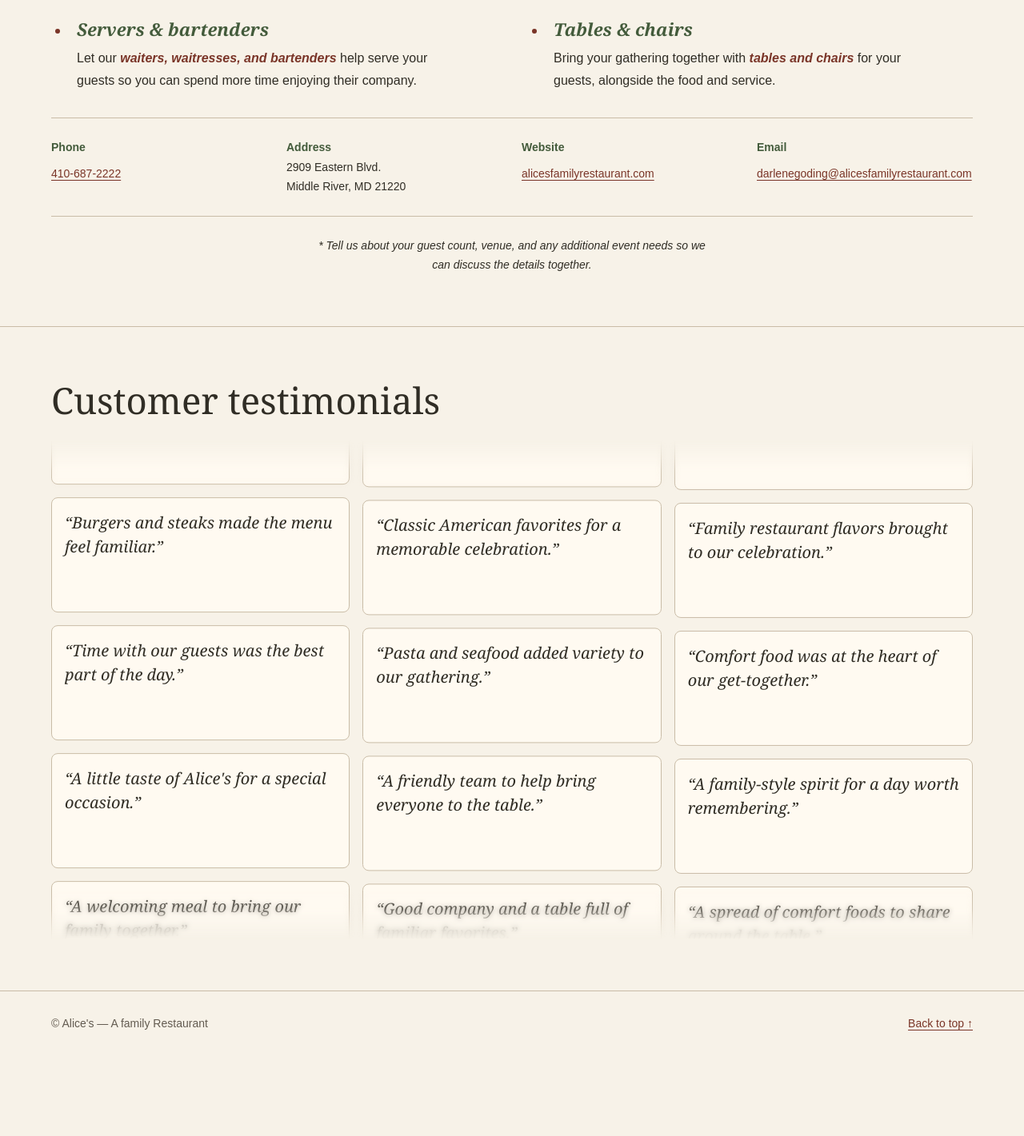
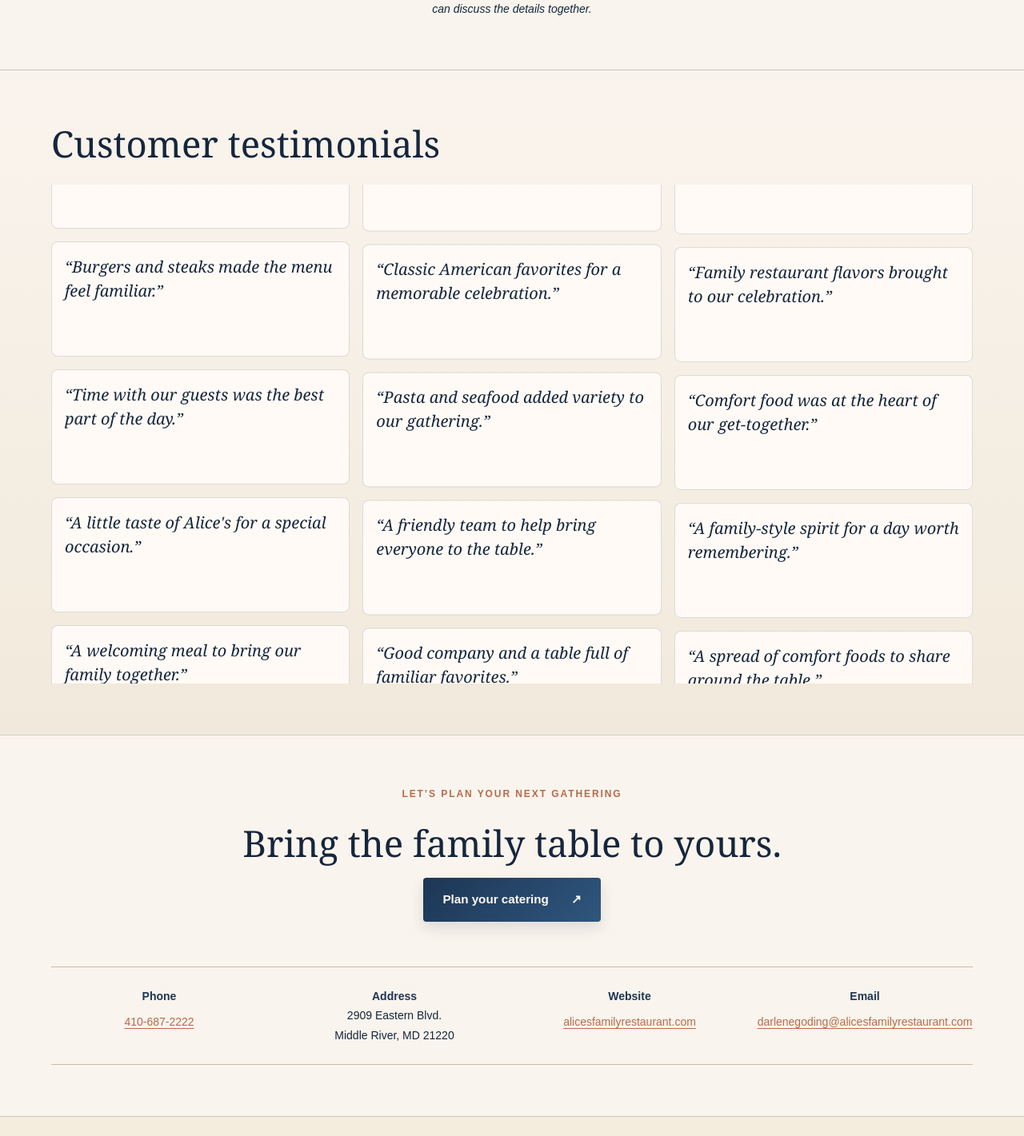
Before and after one commit to amber-goding/week-1-builld, a plain HTML site: page index.html in a window 1280 px wide. Shown: the part 1379-2800 px from the top of the page at 80% size. Before the commit the page ends 2699 px from the top, so only its background shows below. Drawn offline with Linux system fonts and the light colour scheme.

Commit message:
Added additional features & reorganized content.

```diff
--- a/index.html
+++ b/index.html
@@ -17,6 +17,7 @@
           <li><a href="#hero">Home</a></li>
           <li><a href="#services">Services</a></li>
           <li><a href="#testimonials">Testimonials</a></li>
+          <li><a class="nav-contact" href="#contact">Contact</a></li>
         </ul>
       </nav>
     </div>
@@ -28,30 +29,23 @@
           <p class="eyebrow">Family owned. Family operated.</p>
           <h1 id="hero-heading">Our family’s favorites.<br>Your next gathering.</h1>
           <p class="hero-description">Bring everyone together with catering from Alice's, our family-owned and operated restaurant serving American fare from burgers and steaks to pasta, seafood, fried comfort foods, and more.</p>
-          <a class="cta" href="tel:+14106872222">Plan your catering <span aria-hidden="true">↗</span></a>
-          <p class="contact-note">Call us at 410-687-2222.</p>
         </div>
         <div class="carousel" role="region" aria-roledescription="carousel" aria-label="American fare at Alice's">
           <div class="carousel-slides" aria-live="off">
             <figure class="carousel-slide" role="group" aria-roledescription="slide" aria-label="1 of 5">
               <img src="images/burger.jpg" alt="Burger" fetchpriority="high">
-              <figcaption>Burgers</figcaption>
             </figure>
             <figure class="carousel-slide" role="group" aria-roledescription="slide" aria-label="2 of 5" hidden>
               <img src="images/steak.webp" alt="Steak" decoding="async">
-              <figcaption>Steaks</figcaption>
             </figure>
             <figure class="carousel-slide" role="group" aria-roledescription="slide" aria-label="3 of 5" hidden>
               <img src="images/chicken-alfredo.webp" alt="Chicken Alfredo pasta" decoding="async">
-              <figcaption>Pasta</figcaption>
             </figure>
             <figure class="carousel-slide" role="group" aria-roledescription="slide" aria-label="4 of 5" hidden>
               <img src="images/crab-cakes.avif" alt="Crab cakes" decoding="async">
-              <figcaption>Seafood</figcaption>
             </figure>
             <figure class="carousel-slide" role="group" aria-roledescription="slide" aria-label="5 of 5" hidden>
               <img src="images/country-fried-steak.avif" alt="Country fried steak" decoding="async">
-              <figcaption>Comfort food favorites</figcaption>
             </figure>
           </div>
           <div class="carousel-controls" hidden>
@@ -64,11 +58,9 @@
           </div>
         </div>
       </div>
-      <p class="hero-signoff">From our family to your table.</p>
     </section>
     <section id="services" class="content-section" aria-labelledby="services-heading" tabindex="-1">
       <div class="section-content">
-        <p class="eyebrow">Catering &amp; family favorites</p>
         <h2 id="services-heading">Bring a little Alice's to the table.</h2>
         <ul class="services-list">
           <li><strong>Family owned &amp; operated</strong><span>Bring the flavors of our family restaurant to your next gathering with Alice's catering.</span></li>
@@ -78,12 +70,6 @@
           <li><strong>Servers &amp; bartenders</strong><span>Let our <b>waiters, waitresses, and bartenders</b> help serve your guests so you can spend more time enjoying their company.</span></li>
           <li><strong>Tables &amp; chairs</strong><span>Bring your gathering together with <b>tables and chairs</b> for your guests, alongside the food and service.</span></li>
         </ul>
-        <address class="services-contact">
-          <p><strong>Phone</strong><a href="tel:+14106872222">410-687-2222</a></p>
-          <p><strong>Address</strong>2909 Eastern Blvd.<br>Middle River, MD 21220</p>
-          <p><strong>Website</strong><a href="https://alicesfamilyrestaurant.com/">alicesfamilyrestaurant.com</a></p>
-          <p><strong>Email</strong><a href="mailto:darlenegoding@alicesfamilyrestaurant.com">darlenegoding@alicesfamilyrestaurant.com</a></p>
-        </address>
         <p class="services-note">* Tell us about your guest count, venue, and any additional event needs so we can discuss the details together.</p>
       </div>
     </section>
@@ -110,6 +96,19 @@
         </div>
       </div>
     </section>
+    <section id="contact" class="content-section contact-section" aria-labelledby="contact-heading" tabindex="-1">
+      <div class="section-content">
+        <p class="eyebrow">Let’s plan your next gathering</p>
+        <h2 id="contact-heading">Bring the family table to yours.</h2>
+        <a class="cta" href="tel:+14106872222">Plan your catering <span aria-hidden="true">↗</span></a>
+        <address class="services-contact">
+          <p><strong>Phone</strong><a href="tel:+14106872222">410-687-2222</a></p>
+          <p><strong>Address</strong>2909 Eastern Blvd.<br>Middle River, MD 21220</p>
+          <p><strong>Website</strong><a href="https://alicesfamilyrestaurant.com/">alicesfamilyrestaurant.com</a></p>
+          <p><strong>Email</strong><a href="mailto:darlenegoding@alicesfamilyrestaurant.com">darlenegoding@alicesfamilyrestaurant.com</a></p>
+        </address>
+      </div>
+    </section>
   </main>
   <footer class="site-footer">
     <div class="footer-content">
--- a/style.css
+++ b/style.css
@@ -1,15 +1,26 @@
 :root {
   color-scheme: light;
   font-family: Arial, Helvetica, sans-serif;
-  color: #302d25;
-  background: #f7f2e8;
+  color: #15263d;
+  background: #f7f1e8;
+  --navy-900: #15263d;
+  --navy-700: #1d3655;
+  --navy-500: #2f567d;
+  --cream-100: #f7f1e8;
+  --cream-200: #efe5d0;
+  --cream-300: #dfd2b0;
+  --sand: #d7b98a;
+  --terracotta: #b86a4b;
+  --sage: #5d7f6a;
+  --ink: #1a2435;
 }
 
 .site-footer {
   padding: 1rem clamp(1rem, 5vw, 4.5rem);
-  border-top: 1px solid #c9bca7;
-  color: #635b50;
+  border-top: 1px solid rgba(21, 38, 61, 0.18);
+  color: #42556b;
   font-size: 0.875rem;
+  background: #f4ecdd;
 }
 
 .footer-content {
@@ -30,12 +41,12 @@
   display: inline-flex;
   align-items: center;
   min-height: 48px;
-  color: #7a3528;
+  color: var(--navy-700);
   text-underline-offset: 0.2em;
 }
 
 .footer-content a:focus-visible {
-  outline: 3px solid #302d25;
+  outline: 3px solid var(--ink);
   outline-offset: 3px;
 }
 
@@ -46,7 +57,7 @@
 }
 
 .testimonials-window:focus-visible {
-  outline: 3px solid #7a3528;
+  outline: 3px solid var(--navy-500);
   outline-offset: 4px;
 }
 
@@ -57,9 +68,9 @@
 
 .testimonial-card {
   padding: 1rem;
-  border: 1px solid #c9bca7;
+  border: 1px solid rgba(21, 38, 61, 0.15);
   border-radius: 8px;
-  background: #fffaf1;
+  background: #fffaf5;
 }
 
 .testimonial-card p {
@@ -71,33 +82,6 @@
   position: relative;
   height: calc(4 * var(--card-height) + 3 * var(--card-gap));
   overflow: hidden;
-  -webkit-mask-image: linear-gradient(transparent, #000 6%, #000 94%, transparent);
-  mask-image: linear-gradient(transparent, #000 6%, #000 94%, transparent);
-}
-
-.is-animated .testimonials-window::before,
-.is-animated .testimonials-window::after {
-  content: '';
-  position: absolute;
-  left: 0;
-  right: 0;
-  height: 4rem;
-  z-index: 1;
-  pointer-events: none;
-  -webkit-backdrop-filter: blur(3px);
-  backdrop-filter: blur(3px);
-}
-
-.is-animated .testimonials-window::before {
-  top: 0;
-  -webkit-mask-image: linear-gradient(#000, transparent);
-  mask-image: linear-gradient(#000, transparent);
-}
-
-.is-animated .testimonials-window::after {
-  bottom: 0;
-  -webkit-mask-image: linear-gradient(transparent, #000);
-  mask-image: linear-gradient(transparent, #000);
 }
 
 .testimonial-column {
@@ -162,9 +146,9 @@ body {
 
 .site-header {
   padding: 1rem clamp(1rem, 5vw, 4.5rem);
-  background: #f7f2e8;
-  border-top: 8px solid #7a3528;
-  border-bottom: 1px solid #c9bca7;
+  background: #f5efe5;
+  border-top: 8px solid var(--navy-700);
+  border-bottom: 1px solid rgba(21, 38, 61, 0.18);
 }
 
 .header-content {
@@ -198,7 +182,7 @@ body {
   align-items: center;
   min-height: 48px;
   padding: 0.5rem;
-  color: #7a3528;
+  color: var(--navy-700);
   font-weight: 700;
   text-decoration: none;
   text-underline-offset: 0.3em;
@@ -209,14 +193,19 @@ body {
 }
 
 .site-nav a:focus-visible {
-  outline: 3px solid #302d25;
+  outline: 3px solid var(--ink);
   outline-offset: 2px;
   border-radius: 4px;
 }
 
 .content-section {
   padding: clamp(2rem, 5vw, 4.5rem);
-  border-top: 1px solid #c9bca7;
+  border-top: 1px solid rgba(21, 38, 61, 0.18);
+  background: #f9f4ed;
+}
+
+#testimonials {
+  background: linear-gradient(180deg, #f9f4ed 0%, #f1e9db 100%);
 }
 
 .section-content {
@@ -243,19 +232,19 @@ body {
 }
 
 .services-list li::marker {
-  color: #7a3528;
+  color: var(--terracotta);
   font-size: 1.25rem;
 }
 
 .services-list strong {
   display: block;
   margin-bottom: 0.5rem;
-  color: #435b3b;
+  color: var(--navy-700);
   font: italic bold 1.375rem/1.3 Georgia, 'Times New Roman', serif;
 }
 
 .services-list b {
-  color: #7a3528;
+  color: var(--terracotta);
   font-style: italic;
 }
 
@@ -268,6 +257,14 @@ body {
   line-height: 1.75;
 }
 
+.contact-section .section-content {
+  text-align: center;
+}
+
+.contact-section .cta {
+  margin-bottom: 1.5rem;
+}
+
 .services-contact {
   display: grid;
   grid-template-columns: repeat(auto-fit, minmax(min(100%, 16rem), 1fr));
@@ -278,6 +275,8 @@ body {
   font-size: 0.875rem;
   font-style: normal;
   line-height: 1.75;
+  text-align: center;
+  justify-items: center;
 }
 
 .services-contact p {
@@ -286,18 +285,18 @@ body {
 
 .services-contact strong {
   display: block;
-  color: #435b3b;
+  color: var(--navy-700);
 }
 
 .services-contact a {
   display: inline-block;
   padding-block: 0.5rem;
-  color: #7a3528;
+  color: var(--terracotta);
   text-underline-offset: 0.2em;
 }
 
 .services-contact a:focus-visible {
-  outline: 3px solid #302d25;
+  outline: 3px solid var(--ink);
   outline-offset: 3px;
 }
 
@@ -330,12 +329,12 @@ body {
   min-height: 90vh;
   min-height: 90svh;
   padding: clamp(1rem, 5vw, 4.5rem);
-  background: radial-gradient(ellipse at top right, #e8dcc6, transparent 65%), #f7f2e8;
+  background: radial-gradient(ellipse at top right, rgba(215, 185, 138, 0.5), transparent 55%), linear-gradient(180deg, #f9f4ed 0%, #f1e9db 100%);
 }
 
 .restaurant-name {
   margin: 0;
-  color: #7a3528;
+  color: var(--navy-900);
   font: bold 2.5rem Georgia, 'Times New Roman', serif;
 }
 
@@ -351,7 +350,7 @@ body {
   align-items: center;
   gap: clamp(2rem, 4vw, 4rem);
   max-width: 75rem;
-  margin: clamp(3rem, 6vw, 5rem) auto;
+  margin: clamp(1.5rem, 3vw, 3rem) auto;
 }
 
 .hero-content {
@@ -360,7 +359,7 @@ body {
 
 .eyebrow {
   margin: 0 0 24px;
-  color: #7a3528;
+  color: var(--terracotta);
   font-size: 0.75rem;
   font-weight: 700;
   letter-spacing: 0.16em;
@@ -391,11 +390,12 @@ h1 {
   min-height: 52px;
   padding: 16px 24px;
   border-radius: 4px;
-  background: #7a3528;
-  color: #fffaf1;
+  background: linear-gradient(135deg, var(--navy-700), var(--navy-500));
+  color: #fffaf5;
   font-size: 0.95rem;
   font-weight: 700;
   text-decoration: none;
+  box-shadow: 0 8px 18px rgba(21, 38, 61, 0.12);
 }
 
 .cta[aria-disabled="true"] {
@@ -403,7 +403,7 @@ h1 {
 }
 
 .cta:focus-visible {
-  outline: 3px solid #302d25;
+  outline: 3px solid var(--ink);
   outline-offset: 4px;
 }
 
@@ -418,8 +418,8 @@ h1 {
   max-width: 75rem;
   margin: 0 auto;
   padding-top: 20px;
-  border-top: 1px solid #c9bca7;
-  color: #635b50;
+  border-top: 1px solid rgba(21, 38, 61, 0.18);
+  color: #495d75;
   font: italic 1rem/1.5 Georgia, 'Times New Roman', serif;
 }
 
@@ -454,6 +454,10 @@ h1 {
   gap: 0.75rem;
 }
 
+.carousel .carousel-controls {
+  margin-top: 1rem;
+}
+
 .carousel-controls {
   justify-content: space-between;
 }
@@ -466,20 +470,20 @@ h1 {
   min-width: 48px;
   min-height: 48px;
   padding: 0.625rem 1rem;
-  border: 1px solid #7a3528;
+  border: 1px solid var(--navy-700);
   border-radius: 4px;
-  background: #f7f2e8;
-  color: #7a3528;
+  background: #f7f3ee;
+  color: var(--navy-700);
   font: inherit;
   cursor: pointer;
 }
 
 .carousel-controls button:hover {
-  background: #e8dcc6;
+  background: #efe3cf;
 }
 
 .carousel-controls button:focus-visible {
-  outline: 3px solid #302d25;
+  outline: 3px solid var(--ink);
   outline-offset: 4px;
 }
 
```
Also changed, not shown: 1 other file.
